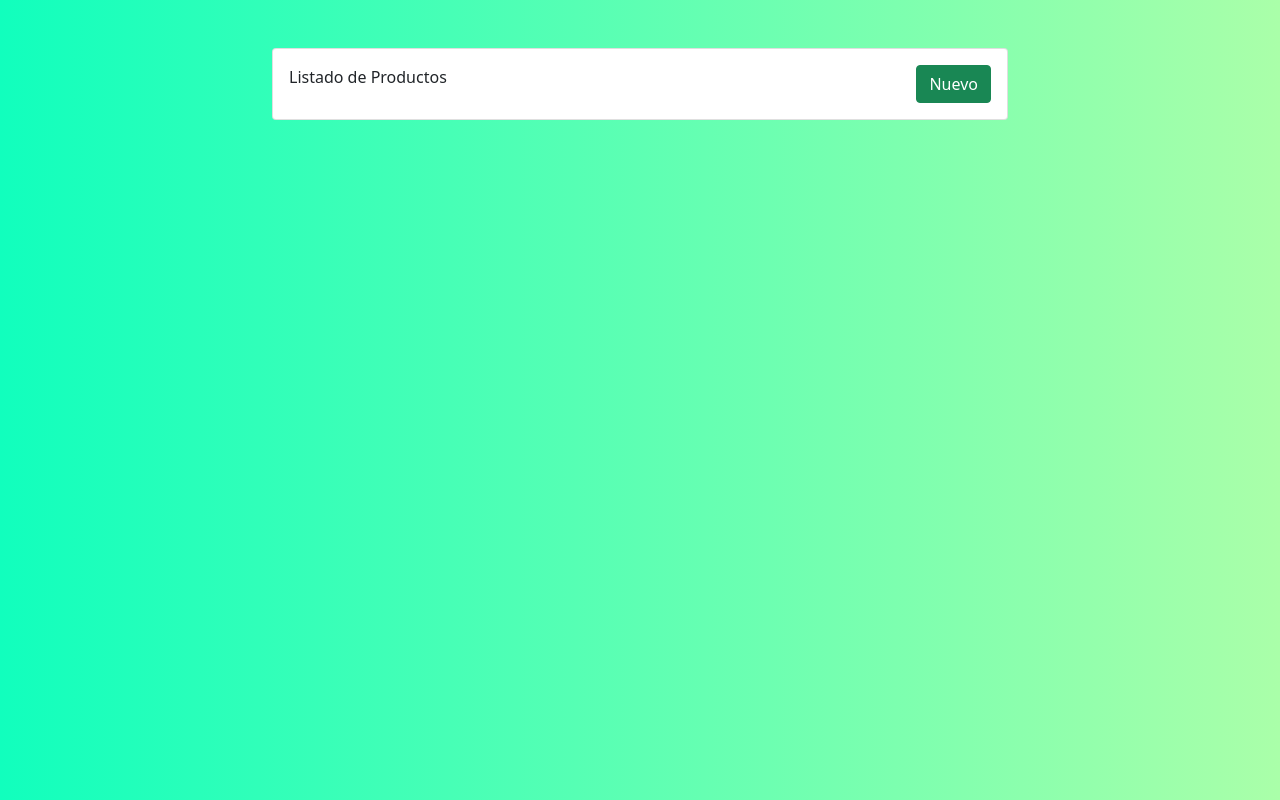
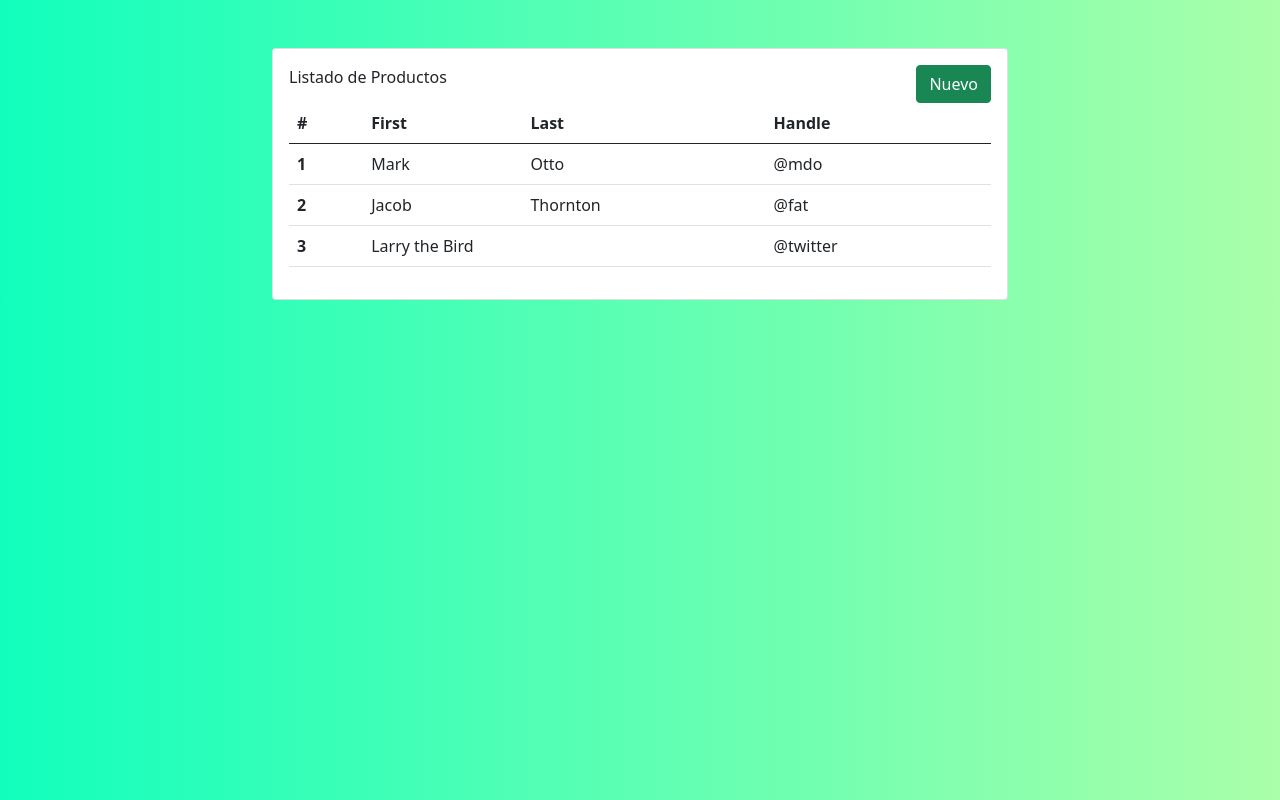
Before and after one commit to Sietenred/AngularCrud, an Angular app in the folder secondApp/: page / in a window 1280 px wide. Built offline with nearby package versions, Linux system fonts and the light colour scheme.

Commit message:
añadiendo tabla

```diff
--- a/secondApp/src/app/components/listar-productos/listar-productos.component.html
+++ b/secondApp/src/app/components/listar-productos/listar-productos.component.html
@@ -5,6 +5,35 @@
                 <div class="card-body">
                     <span>Listado de Productos</span>
                     <button class="btn btn-success float-end">Nuevo</button>
+                    <table class="table">
+                        <thead>
+                          <tr>
+                            <th scope="col">#</th>
+                            <th scope="col">First</th>
+                            <th scope="col">Last</th>
+                            <th scope="col">Handle</th>
+                          </tr>
+                        </thead>
+                        <tbody>
+                          <tr>
+                            <th scope="row">1</th>
+                            <td>Mark</td>
+                            <td>Otto</td>
+                            <td>@mdo</td>
+                          </tr>
+                          <tr>
+                            <th scope="row">2</th>
+                            <td>Jacob</td>
+                            <td>Thornton</td>
+                            <td>@fat</td>
+                          </tr>
+                          <tr>
+                            <th scope="row">3</th>
+                            <td colspan="2">Larry the Bird</td>
+                            <td>@twitter</td>
+                          </tr>
+                        </tbody>
+                      </table>
                 </div>
             </div>
         </div>
```
